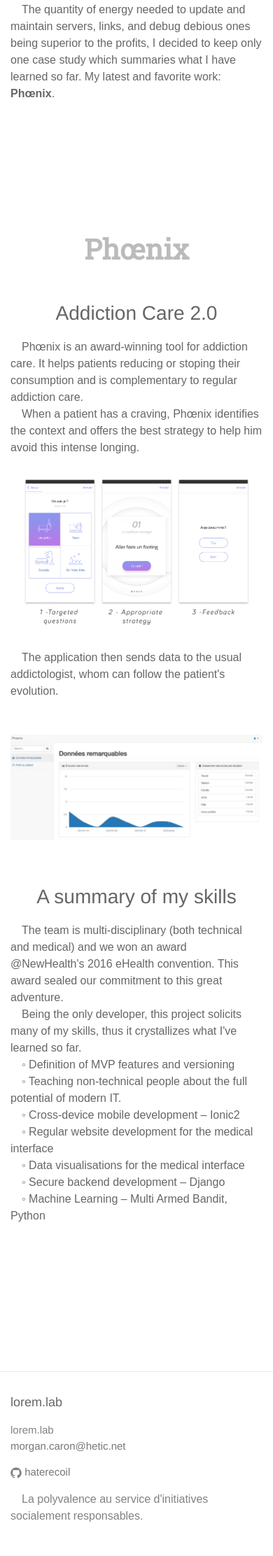
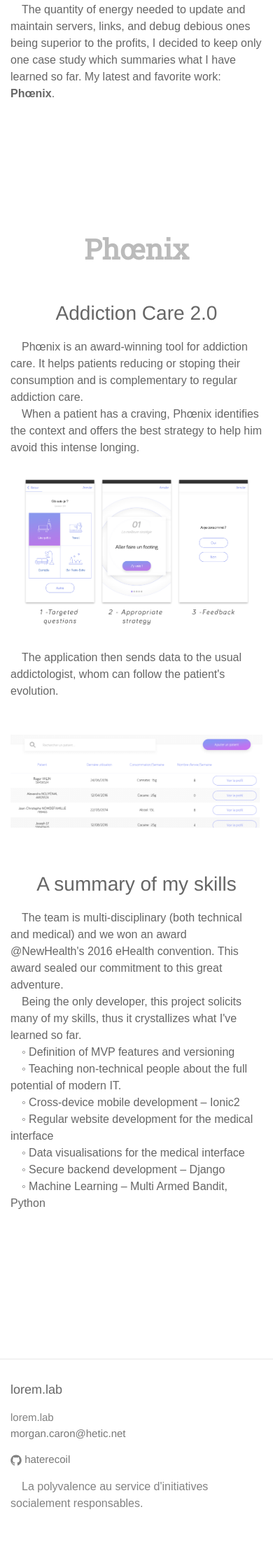
Before and after one commit to haterecoil/haterecoil.github.io, a Jekyll site: the page built from index.md, in a window 390 px wide. Shown: the part 1615-3839 px from the top of the page at 70% size. Built offline with Jekyll 4.4.1, drawn with Linux system fonts in a browser that asks for light colours.

Commit message:
new desktop ui picture

```diff
--- a/_sass/custom/_style.scss
+++ b/_sass/custom/_style.scss
@@ -126,3 +126,6 @@
 @media screen and (max-height: 500px) {
   .about_me { padding-top: 10vh;}
 }
+@media screen and (max-width: 400px) {
+  p { font-weight: 400; }
+}
```
Also changed, not shown: assets/image/appweb.png.
